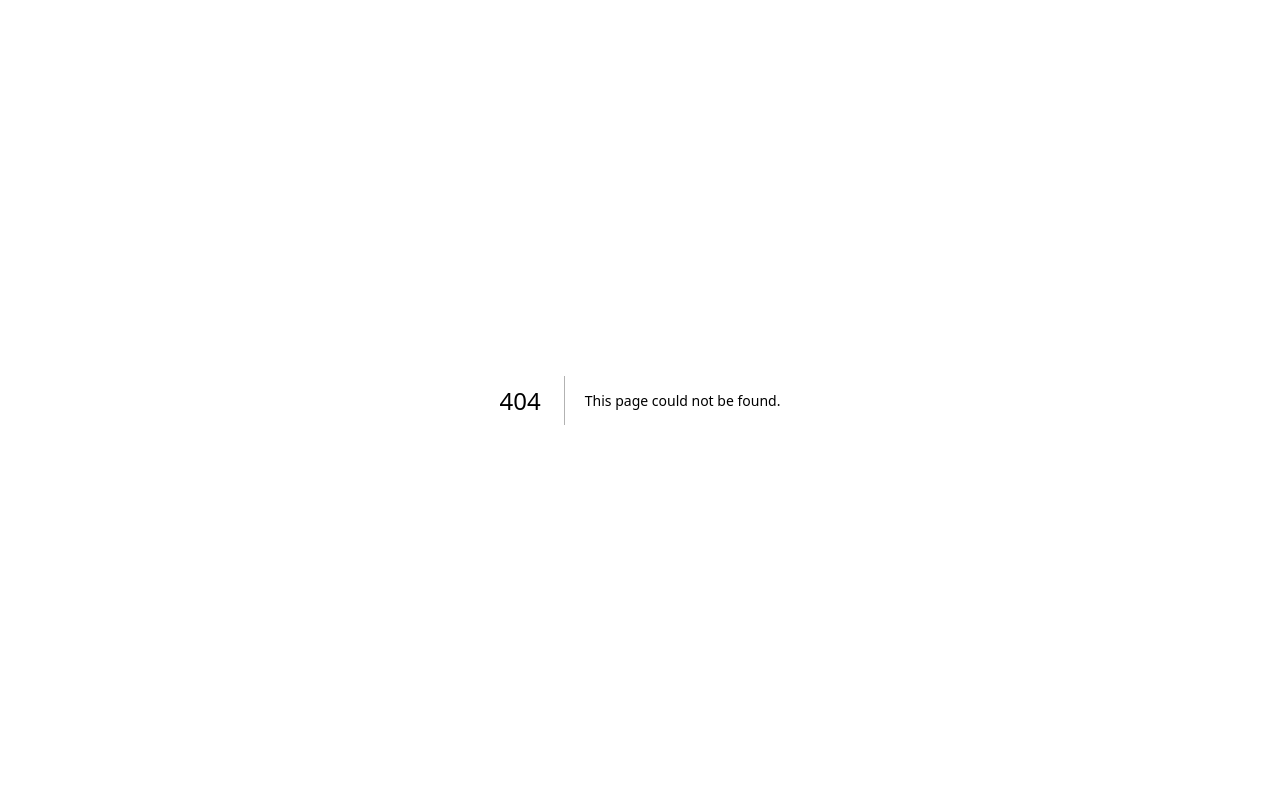
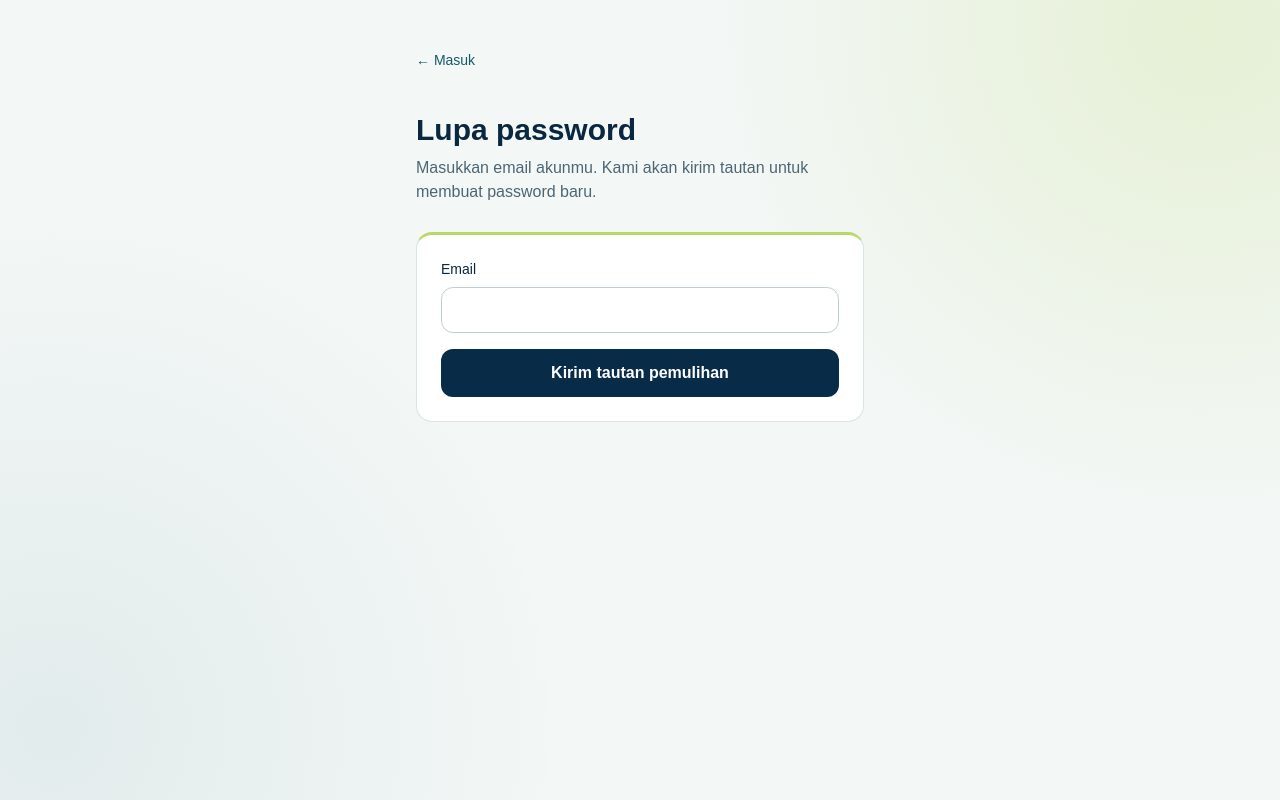
Before and after one commit to Gilbrann/LOGISTIK-KKN, a Next.js app in the folder web/: page /lupa-password in a window 1280 px wide. Before the commit this address had no page. Built offline with nearby package versions, Linux system fonts and the light colour scheme.

Commit message:
feat: add password reset flow

```diff
--- a/web/app/login/page.tsx
+++ b/web/app/login/page.tsx
@@ -44,6 +44,7 @@ export default function LoginPage() {
             <input required type="password" autoComplete="current-password" value={password} onChange={(e) => setPassword(e.target.value)} className="mt-2 w-full rounded-xl border border-[#bfced2] px-4 py-3" />
           </label>
           <button disabled={busy} className="w-full rounded-xl bg-[#082b48] px-5 py-3 font-semibold text-white disabled:opacity-50">{busy ? "Memproses..." : "Masuk"}</button>
+          <p className="text-right text-sm"><Link href="/lupa-password" className="font-medium text-[#165968] underline">Lupa password?</Link></p>
           {message && <p role="alert" className="text-sm text-red-700">{message}</p>}
         </form>
         <p className="mt-5 text-sm">Belum punya akun? <Link href="/daftar" className="font-semibold text-[#082b48] underline">Daftar</Link></p>
--- /dev/null
+++ b/web/app/lupa-password/page.tsx
@@ -0,0 +1,51 @@
+"use client";
+
+import Link from "next/link";
+import { useState, type FormEvent } from "react";
+import { supabaseBrowser } from "../../lib/supabase";
+
+export default function LupaPasswordPage() {
+  const [email, setEmail] = useState("");
+  const [message, setMessage] = useState("");
+  const [errorMessage, setErrorMessage] = useState("");
+  const [busy, setBusy] = useState(false);
+
+  async function requestReset(event: FormEvent<HTMLFormElement>) {
+    event.preventDefault();
+    setBusy(true);
+    setMessage("");
+    setErrorMessage("");
+    try {
+      const { error } = await supabaseBrowser().auth.resetPasswordForEmail(email.trim(), {
+        redirectTo: `${window.location.origin}/reset-password`,
+      });
+      if (error) throw error;
+      setMessage("Kalau email tersebut terdaftar, tautan pemulihan akan dikirim. Cek kotak masuk dan spam.");
+    } catch (error) {
+      setErrorMessage(error instanceof Error ? error.message : "Gagal mengirim email pemulihan.");
+    } finally {
+      setBusy(false);
+    }
+  }
+
+  return (
+    <main className="min-h-screen bg-[#f3f7f6] px-5 py-12 text-[#09283f]">
+      <div className="mx-auto max-w-md">
+        <Link href="/login" className="text-sm text-[#165968]">← Masuk</Link>
+        <h1 className="mt-10 text-3xl font-bold">Lupa password</h1>
+        <p className="mt-2 text-[#4d6674]">Masukkan email akunmu. Kami akan kirim tautan untuk membuat password baru.</p>
+        <form onSubmit={requestReset} className="mt-7 space-y-4 rounded-2xl border border-[#d9e5e4] bg-white p-6">
+          <label className="block text-sm font-medium">Email
+            <input required type="email" autoComplete="email" value={email} onChange={(event) => setEmail(event.target.value)}
+              className="mt-2 w-full rounded-xl border border-[#bfced2] px-4 py-3" />
+          </label>
+          <button disabled={busy} className="w-full rounded-xl bg-[#082b48] px-5 py-3 font-semibold text-white disabled:opacity-50">
+            {busy ? "Mengirim..." : "Kirim tautan pemulihan"}
+          </button>
+          {message && <p role="status" className="text-sm text-[#165968]">{message}</p>}
+          {errorMessage && <p role="alert" className="text-sm text-red-700">{errorMessage}</p>}
+        </form>
+      </div>
+    </main>
+  );
+}
--- /dev/null
+++ b/web/app/reset-password/page.tsx
@@ -0,0 +1,80 @@
+"use client";
+
+import Link from "next/link";
+import { useEffect, useState, type FormEvent } from "react";
+import { useRouter } from "next/navigation";
+import { supabaseBrowser } from "../../lib/supabase";
+
+export default function ResetPasswordPage() {
+  const router = useRouter();
+  const [ready, setReady] = useState(false);
+  const [checking, setChecking] = useState(true);
+  const [accountEmail, setAccountEmail] = useState("");
+  const [password, setPassword] = useState("");
+  const [confirmation, setConfirmation] = useState("");
+  const [message, setMessage] = useState("");
+  const [busy, setBusy] = useState(false);
+
+  useEffect(() => {
+    let mounted = true;
+    (async () => {
+      try {
+        const { data, error } = await supabaseBrowser().auth.getSession();
+        if (mounted) {
+          setReady(!error && Boolean(data.session));
+          setAccountEmail(data.session?.user.email || "");
+          setChecking(false);
+        }
+      } catch {
+        if (mounted) setChecking(false);
+      }
+    })();
+    return () => { mounted = false; };
+  }, []);
+
+  async function updatePassword(event: FormEvent<HTMLFormElement>) {
+    event.preventDefault();
+    if (password !== confirmation) { setMessage("Konfirmasi password belum sama."); return; }
+    setBusy(true);
+    setMessage("");
+    try {
+      const supabase = supabaseBrowser();
+      const { error } = await supabase.auth.updateUser({ password });
+      if (error) throw error;
+      await supabase.auth.signOut();
+      router.replace("/login");
+    } catch (error) {
+      setMessage(error instanceof Error ? error.message : "Gagal mengubah password.");
+    } finally {
+      setBusy(false);
+    }
+  }
+
+  return (
+    <main className="min-h-screen bg-[#f3f7f6] px-5 py-12 text-[#09283f]">
+      <div className="mx-auto max-w-md">
+        <Link href="/login" className="text-sm text-[#165968]">← Masuk</Link>
+        <h1 className="mt-10 text-3xl font-bold">Buat password baru</h1>
+        {checking && <p className="mt-5 text-[#4d6674]">Memeriksa tautan pemulihan...</p>}
+        {!checking && !ready && <p role="alert" className="mt-6 rounded-xl border border-[#d9e5e4] bg-white p-5 text-sm">
+          Tautan pemulihan tidak berlaku atau sudah kedaluwarsa. <Link href="/lupa-password" className="font-semibold text-[#165968] underline">Minta tautan baru</Link>.
+        </p>}
+        {!checking && ready && <form onSubmit={updatePassword} className="mt-7 space-y-4 rounded-2xl border border-[#d9e5e4] bg-white p-6">
+          <p className="text-sm text-[#4d6674]">Akun: <strong className="text-[#09283f]">{accountEmail}</strong></p>
+          <label className="block text-sm font-medium">Password baru
+            <input required minLength={8} type="password" autoComplete="new-password" value={password} onChange={(event) => setPassword(event.target.value)}
+              className="mt-2 w-full rounded-xl border border-[#bfced2] px-4 py-3" />
+          </label>
+          <label className="block text-sm font-medium">Ulangi password baru
+            <input required minLength={8} type="password" autoComplete="new-password" value={confirmation} onChange={(event) => setConfirmation(event.target.value)}
+              className="mt-2 w-full rounded-xl border border-[#bfced2] px-4 py-3" />
+          </label>
+          <button disabled={busy} className="w-full rounded-xl bg-[#082b48] px-5 py-3 font-semibold text-white disabled:opacity-50">
+            {busy ? "Menyimpan..." : "Simpan password baru"}
+          </button>
+          {message && <p role="alert" className="text-sm text-red-700">{message}</p>}
+        </form>}
+      </div>
+    </main>
+  );
+}
```
